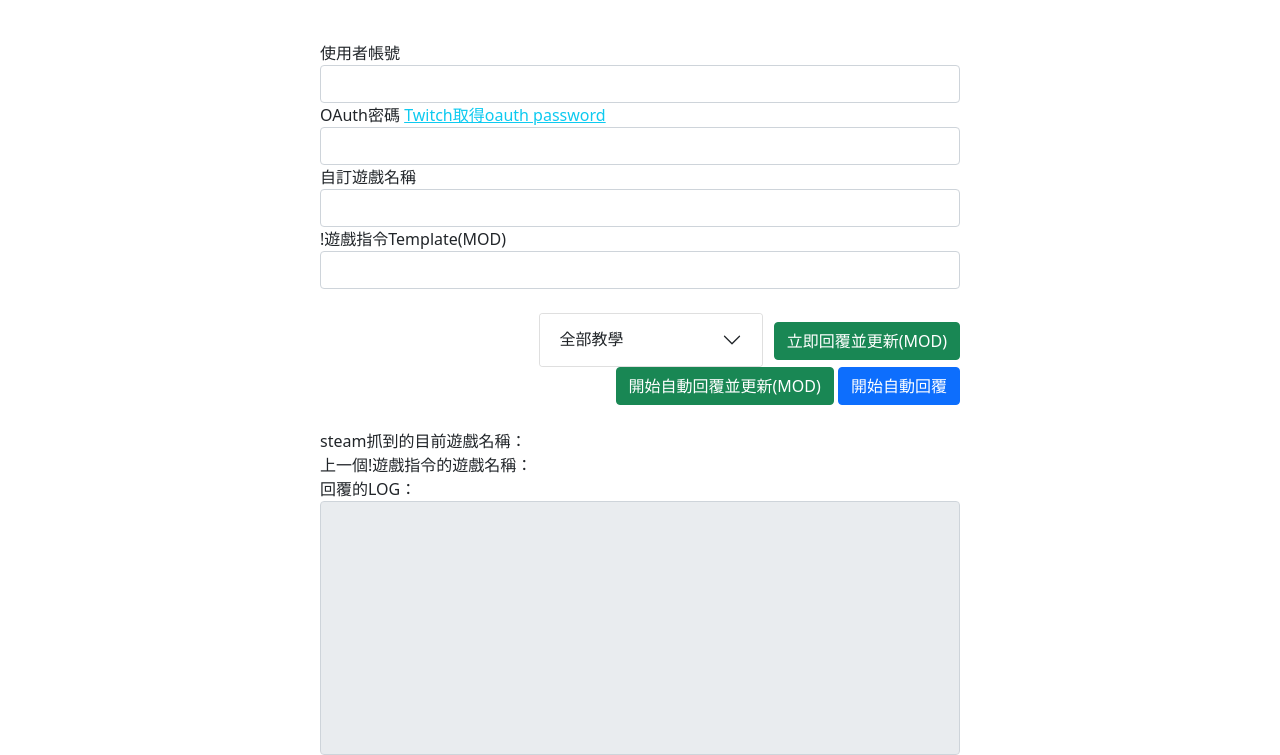
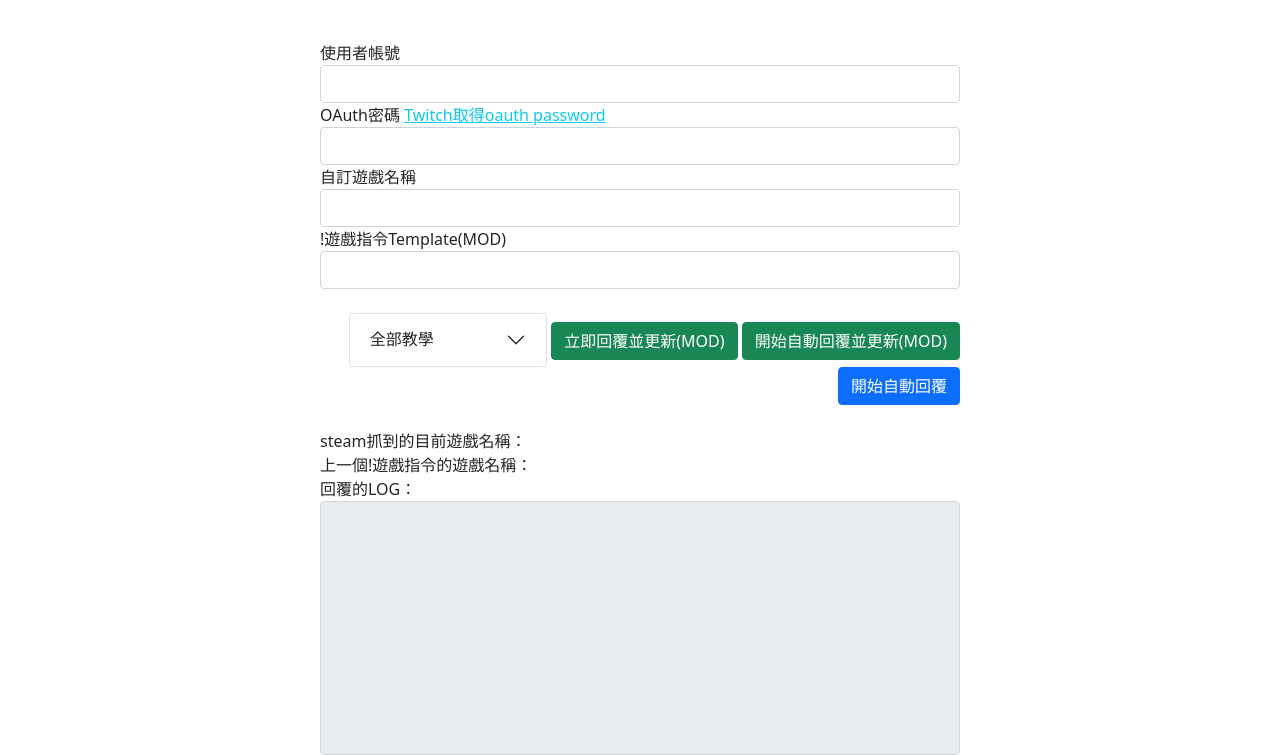
Before and after one commit to marsantony/TwitchSelfReply, a plain HTML site: page index.html in a window 1280 px wide. Shown: the part 63-818 px from the top of the page. Drawn offline with nearby package versions, Linux system fonts and the light colour scheme.

Commit message:
調整教學寬度

```diff
--- a/index.html
+++ b/index.html
@@ -72,7 +72,7 @@
         <br />
         <div class="form-group" style="text-align:right;">
 
-            <div class="accordion" style=" display: inline-grid; width:35%; margin-right: 7px; ">
+            <div class="accordion" style=" display: inline-grid; width:31%;">
                 <div class="accordion-item">
                     <h2 class="accordion-header" id="headingOne">
                         <button class="accordion-button collapsed" type="button" data-bs-toggle="collapse" data-bs-target="#collapseOne" aria-expanded="false" aria-controls="collapseOne">
```
